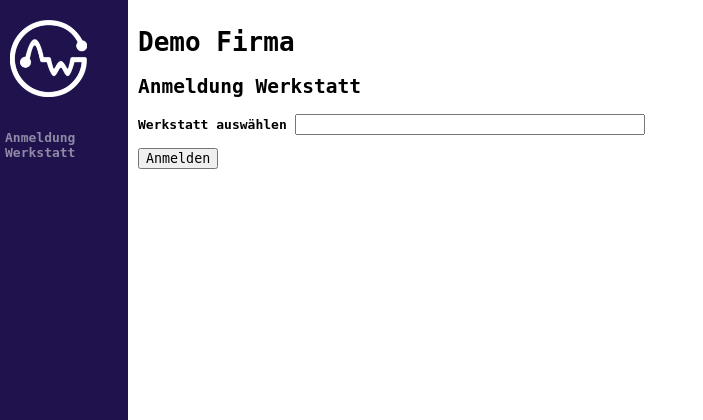
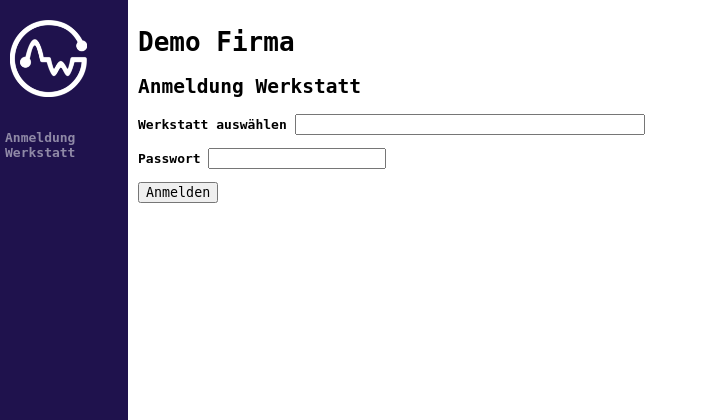
Before and after one commit to LMIS-AG/AW40-hub-docker, a FastAPI app: template demo-ui/demo_ui/templates/login.html in a window 1280 px wide. Shown: the top 420 px of the page, without its empty margins (0-703 px from the left). Run offline with FastAPI, Linux system fonts and the light colour scheme; the template is opened without the code that fills it, so the values that code supplies are empty; parts of the project's set-up code (start-up, migrations or seed data) failed here and were passed over.

Commit message:
Update login.html
Password input

```diff
--- a/demo-ui/demo_ui/templates/login.html
+++ b/demo-ui/demo_ui/templates/login.html
@@ -18,6 +18,10 @@
         </datalist>
     </p>
     <p>
+        <label for="password"><b>Passwort</b></label>
+        <input type="password" id="password" name="password" required>
+    </p>
+    <p>
         <input type="submit" value="Anmelden">
     </p>
 </form>
```
